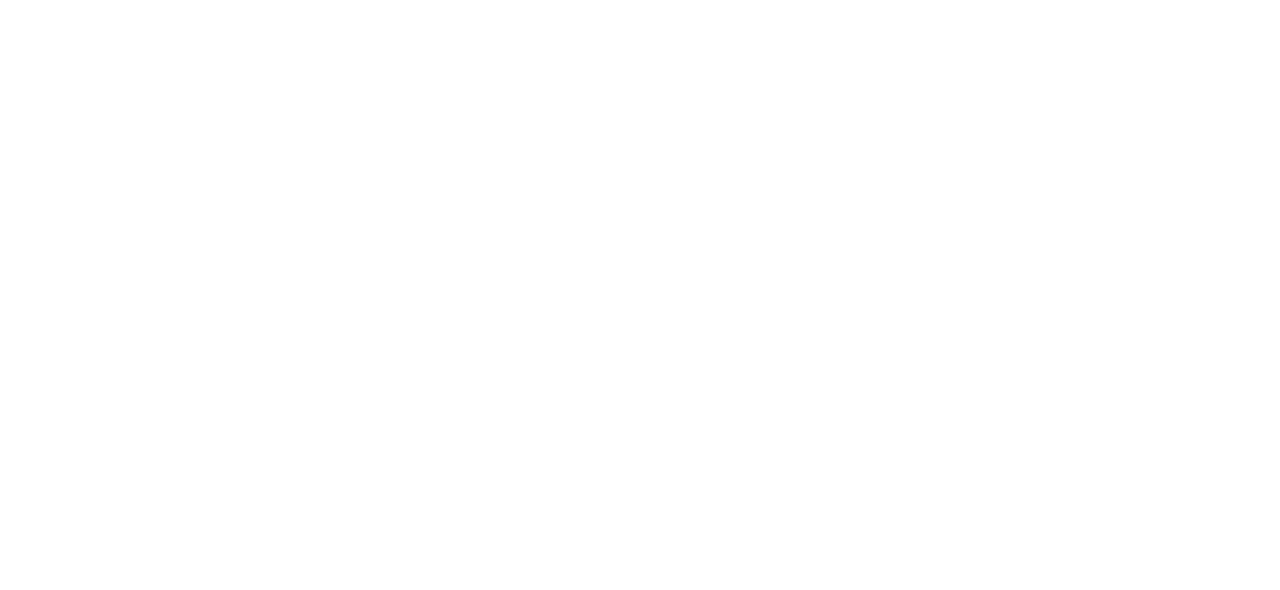
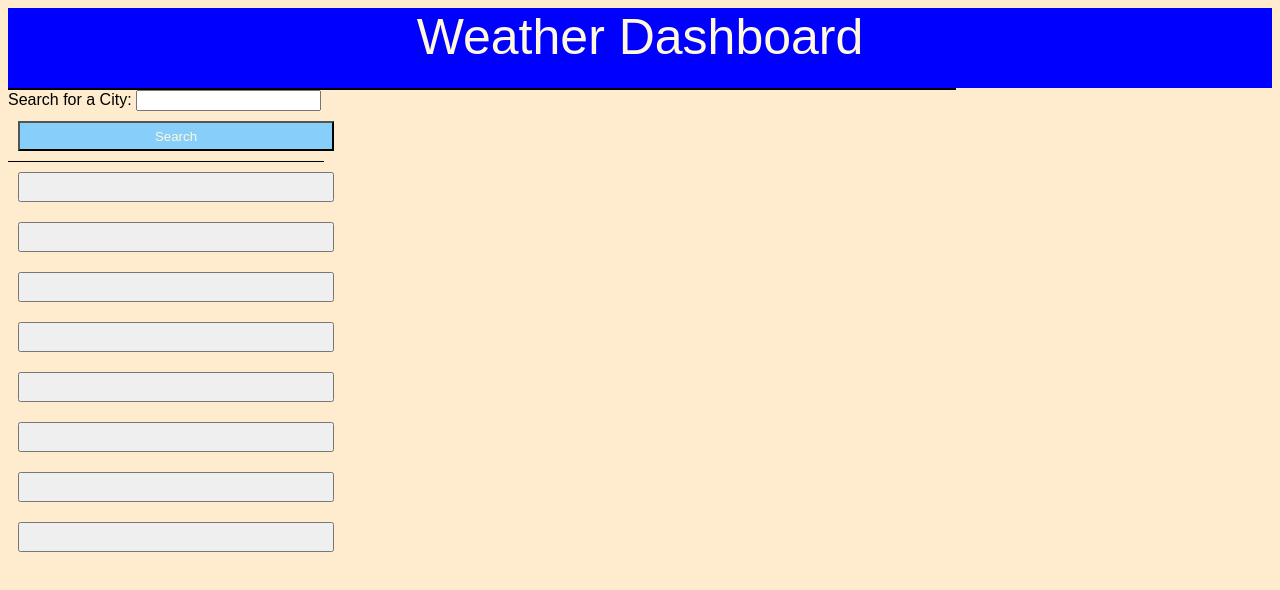
Before and after one commit to Djay8400/weather-dashboard-david-jay, a plain HTML site: page index.html in a window 1280 px wide. Drawn offline with Linux system fonts and the light colour scheme.

Commit message:
working on search box with html and css

```diff
--- a/assets/css/style.css
+++ b/assets/css/style.css
@@ -0,0 +1,64 @@
+body {
+    font-family: Arial, Helvetica, sans-serif;
+    background-color: blanchedalmond;
+}
+
+header {
+    text-align: center;
+    height: 80px;
+    background-color: blue;
+    color: cornsilk;
+    font-size: 50px;
+    display: block;
+}
+
+main {
+}
+
+#content {
+    width: 75%;
+}
+
+#currentCity {
+    border: 1px solid black;
+}
+
+aside {
+    width: 25%;
+    display: block;
+}
+
+#fiveDay {
+    display: inline;
+}
+
+#search {
+    display: block;
+    border-bottom: 1px solid black;
+}
+
+
+
+.searchBtn {
+    width: 100%;
+    height: 30px;
+    margin: 10px;
+    color: cornsilk;
+    background-color: lightskyblue;
+
+}
+
+.searchBtn:hover {
+    background: rgb(35, 35, 194);
+}
+
+
+.cityBtn {
+    width: 100%;
+    height: 30px;
+    margin: 10px;
+}
+
+.cityBtn:hover {
+
+}
--- a/index.html
+++ b/index.html
@@ -8,6 +8,64 @@
     <title>Document</title>
 </head>
 <body>
+    <header>Weather Dashboard</header>
+    <main>
+        <div id="content">
+            <div id="currentCity">
+
+            </div>
+            <div id="fiveDay">
+                <div>
+
+                </div>
+                <div>
+
+                </div>
+                <div>
+
+                </div>
+                <div>
+
+                </div>
+                <div>
+
+                </div>
+            </div>
+        </div>
+        <aside>
+            <div id="search">
+                <label for="field">Search for a City:</label>
+                <input type="text" id="field">
+                <button class="searchBtn">Search</button>
+            </div>
+            <div>
+                <div>
+                    <button class="cityBtn"></button>
+                </div>
+                <div>
+                    <button class="cityBtn"></button>
+                </div>
+                <div>
+                    <button class="cityBtn"></button>
+                </div>
+                <div>
+                    <button class="cityBtn"></button>
+                </div>
+                <div>
+                    <button class="cityBtn"></button>
+                </div>
+                <div>
+                    <button class="cityBtn"></button>
+                </div>
+                <div>
+                    <button class="cityBtn"></button>
+                </div>
+                <div>
+                    <button class="cityBtn"></button>
+                </div>
+            </div>
+        </aside>
+    </main>
     <script src="./assets/js/script.js"></script>
 </body>
 </html>
```
Also changed, not shown: assets/js/script.js (+41 -0 lines).
